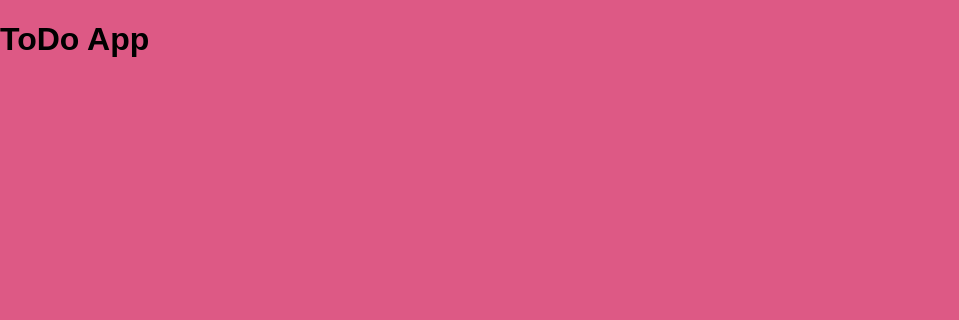
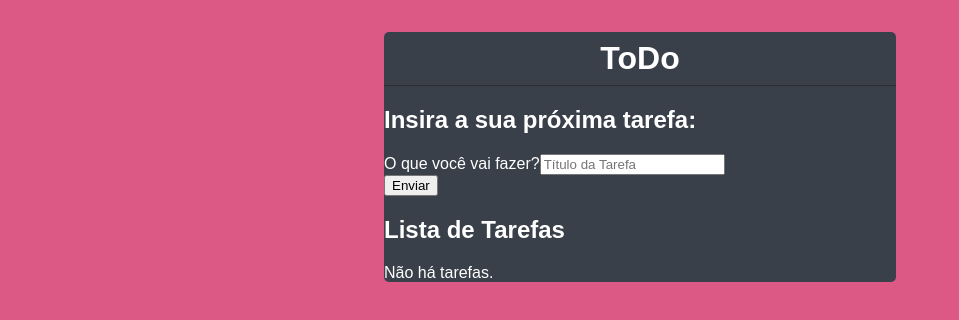
Before and after one commit to gafanhotoalexandre/todo-list-react, a React (Vite) app: page / in a window 1280 px wide. Shown: the top 320 px of the page, without its empty margins (0-959 px from the left). Built offline with nearby package versions, Linux system fonts and the light colour scheme.

Commit message:
trabalhando na interface

```diff
--- a/src/App.css
+++ b/src/App.css
@@ -0,0 +1,16 @@
+.App {
+  background-color: #394049;
+  border-radius: 5px;
+  color: #ffffff;
+  width: 40%;
+  margin: 2rem auto;
+}
+
+.todo-header {
+  padding: .5rem;
+  border-bottom: 1px solid #2c3035;
+  text-align: center;
+}
+.todo-header h1 {
+  margin: 0;
+}
--- a/src/App.jsx
+++ b/src/App.jsx
@@ -1,12 +1,45 @@
-import { useState } from 'react'
 import './App.css'
+import { useState, useEffect } from 'react'
+import { BsTrash, BsBookmarkCheck, BsBookmarkCheckFill } from 'react-icons/bs';
+
+const API = 'http://localhost:5000';
 
 function App() {
-  const [count, setCount] = useState(0)
+  const [title, setTitle] = useState('');
+  const [time, setTime] = useState('');
+  const [todos, setTodos] = useState([]);
+  const [loading, setLoading] = useState(false);
+
+  const handleSubmit = e => {
+    e.preventDefault();
+    setTitle('');
+    console.log('Enviou!');
+  };
 
   return (
     <div className="App">
-      <h1>ToDo App</h1>
+      <header className="todo-header">
+        <h1>ToDo</h1>
+      </header>
+
+      <section className="todo-form">
+        <h2>Insira a sua próxima tarefa:</h2>
+        <form onSubmit={handleSubmit}>
+          <div className="form-control">
+            <label htmlFor="title">O que você vai fazer?</label>
+            <input type="text" name="title" placeholder="Título da Tarefa"
+              onChange={ e => setTitle(e.target.value) }
+              value={title || ''} required/>
+          </div>
+
+          <button type="submit">Enviar</button>
+        </form>
+      </section>
+
+      <section className="todo-list">
+        <h2>Lista de Tarefas</h2>
+        { todos.length === 0 && <p>Não há tarefas.</p> }
+      </section>
     </div>
   )
 }
```
